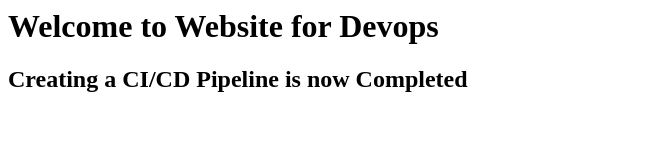
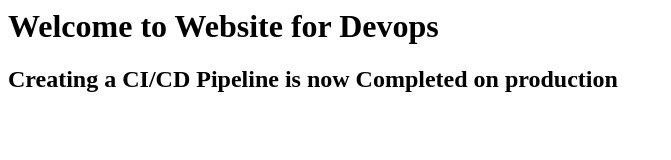
Before and after one commit to Saurabhdw/website1, a plain HTML site: page index.html in a window 1280 px wide. Shown: the whole page, without its empty margins (0-671 px from the left). Drawn offline with Linux system fonts and the light colour scheme.

Commit message:
final Website

```diff
--- a/index.html
+++ b/index.html
@@ -2,6 +2,6 @@
 <title>Jenkins CI/CD Pipeline</title>
 <body>
 <h1> Welcome to Website for Devops </h1>
-<h2> Creating a CI/CD Pipeline is now Completed </h2>
+<h2> Creating a CI/CD Pipeline is now Completed on production </h2>
 </body>
 </html>
```
